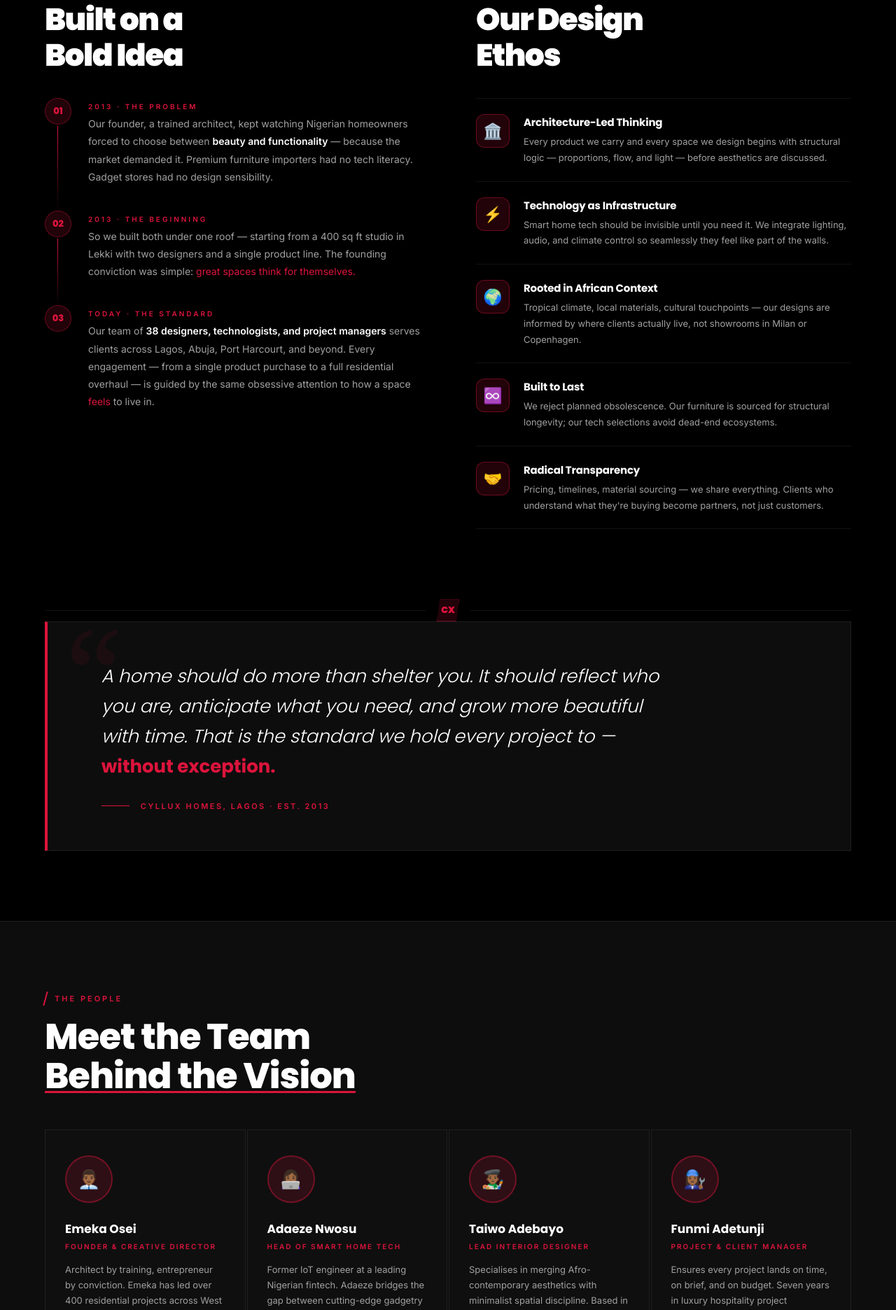
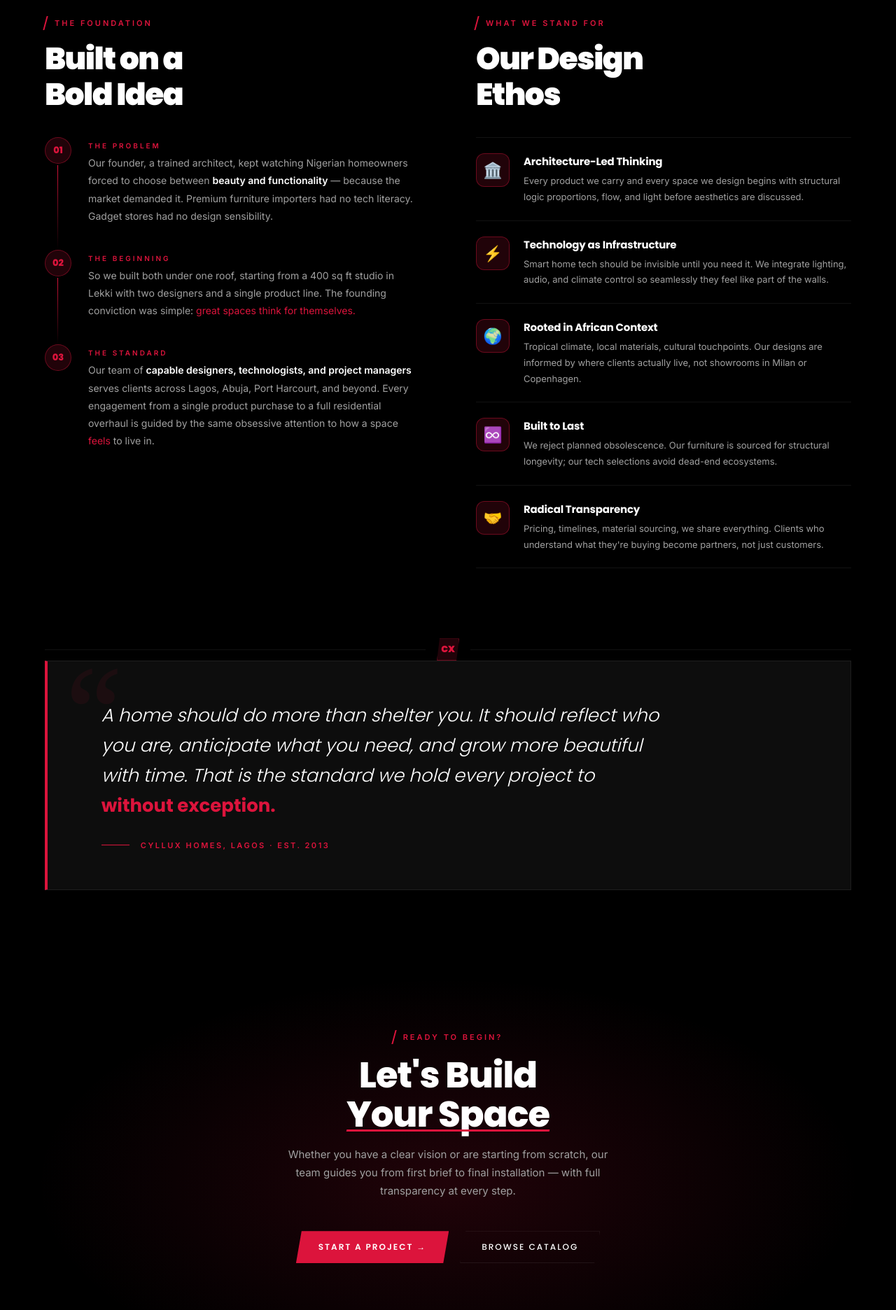
Before and after one commit to ivnabinconsult/frontend-project, a plain HTML site: page about.html in a window 1280 px wide. Shown: the part 928-2800 px from the top of the page at 70% size. Drawn offline with Linux system fonts and the light colour scheme; a script that the page names is missing.

Commit message:
Update founding year and various text elements

```diff
--- a/about.html
+++ b/about.html
@@ -485,7 +485,7 @@
         <div class="section-label">Our Story</div>
         <h1>We Design<br><span class="crimson-slash">Intelligent</span><br>Spaces.</h1>
         <p class="about-hero-lead">
-          Founded in Lagos in 2013, Cyllux Homes began with one conviction: that beautiful design and smart technology are not opposites — they are inseparable.
+          Founded in 2026, Cyllux Homes began with one conviction: that beautiful design and smart technology are not opposites, they are inseparable.
         </p>
       </div>
     </div>
@@ -497,15 +497,15 @@
         <span class="stat-label">Years in Business</span>
       </div>
       <div class="stat">
-        <span class="stat-number">1,400+</span>
+        <span class="stat-number">Ongoing</span>
         <span class="stat-label">Spaces Transformed</span>
       </div>
       <div class="stat">
-        <span class="stat-number">6</span>
+        <span class="stat-number">Available in</span>
         <span class="stat-label">Nigerian Cities</span>
       </div>
       <div class="stat">
-        <span class="stat-number">98%</span>
+        <span class="stat-number">Guaranteed</span>
         <span class="stat-label">Client Satisfaction</span>
       </div>
     </div>
@@ -522,7 +522,7 @@
           <div class="story-beat">
             <div class="beat-dot">01</div>
             <div class="beat-body">
-              <div class="beat-year">2013 · The Problem</div>
+              <div class="beat-year"> The Problem</div>
               <p class="beat-text">
                 Our founder, a trained architect, kept watching Nigerian homeowners forced to choose between <strong>beauty and functionality</strong> — because the market demanded it. Premium furniture importers had no tech literacy. Gadget stores had no design sensibility.
               </p>
@@ -532,9 +532,9 @@
           <div class="story-beat">
             <div class="beat-dot">02</div>
             <div class="beat-body">
-              <div class="beat-year">2013 · The Beginning</div>
+              <div class="beat-year">The Beginning</div>
               <p class="beat-text">
-                So we built both under one roof — starting from a 400 sq ft studio in Lekki with two designers and a single product line. The founding conviction was simple: <em>great spaces think for themselves.</em>
+                So we built both under one roof, starting from a 400 sq ft studio in Lekki with two designers and a single product line. The founding conviction was simple: <em>great spaces think for themselves.</em>
               </p>
             </div>
           </div>
@@ -542,9 +542,9 @@
           <div class="story-beat">
             <div class="beat-dot">03</div>
             <div class="beat-body">
-              <div class="beat-year">Today · The Standard</div>
+              <div class="beat-year">The Standard</div>
               <p class="beat-text">
-                Our team of <strong>38 designers, technologists, and project managers</strong> serves clients across Lagos, Abuja, Port Harcourt, and beyond. Every engagement — from a single product purchase to a full residential overhaul — is guided by the same obsessive attention to how a space <em>feels</em> to live in.
+                Our team of <strong> capable designers, technologists, and project managers</strong> serves clients across Lagos, Abuja, Port Harcourt, and beyond. Every engagement from a single product purchase to a full residential overhaul is guided by the same obsessive attention to how a space <em>feels</em> to live in.
               </p>
             </div>
           </div>
@@ -562,7 +562,7 @@
             <div class="ethos-icon">🏛️</div>
             <div class="ethos-text">
               <h3>Architecture-Led Thinking</h3>
-              <p>Every product we carry and every space we design begins with structural logic — proportions, flow, and light — before aesthetics are discussed.</p>
+              <p>Every product we carry and every space we design begins with structural logic proportions, flow, and light before aesthetics are discussed.</p>
             </div>
           </div>
 
@@ -578,7 +578,7 @@
             <div class="ethos-icon">🌍</div>
             <div class="ethos-text">
               <h3>Rooted in African Context</h3>
-              <p>Tropical climate, local materials, cultural touchpoints — our designs are informed by where clients actually live, not showrooms in Milan or Copenhagen.</p>
+              <p>Tropical climate, local materials, cultural touchpoints. Our designs are informed by where clients actually live, not showrooms in Milan or Copenhagen.</p>
             </div>
           </div>
 
@@ -594,7 +594,7 @@
             <div class="ethos-icon">🤝</div>
             <div class="ethos-text">
               <h3>Radical Transparency</h3>
-              <p>Pricing, timelines, material sourcing — we share everything. Clients who understand what they're buying become partners, not just customers.</p>
+              <p>Pricing, timelines, material sourcing, we share everything. Clients who understand what they're buying become partners, not just customers.</p>
             </div>
           </div>
 
@@ -610,50 +610,12 @@
     <div class="about-quote-section">
       <div class="about-quote-inner">
         <blockquote>
-          A home should do more than shelter you. It should reflect who you are, anticipate what you need, and grow more beautiful with time. That is the standard we hold every project to — <strong>without exception.</strong>
+          A home should do more than shelter you. It should reflect who you are, anticipate what you need, and grow more beautiful with time. That is the standard we hold every project to <strong>without exception.</strong>
         </blockquote>
         <div class="quote-sig">
           <div class="quote-sig-line"></div>
           <div class="quote-sig-text">Cyllux Homes, Lagos · Est. 2013</div>
         </div>
-      </div>
-    </div>
-
-    <!-- ══ TEAM ═══════════════════════════════════════════ -->
-    <div class="team-section">
-      <div class="section-label">The People</div>
-      <h2 class="section-title">Meet the Team<br><span class="crimson-slash">Behind the Vision</span></h2>
-
-      <div class="team-grid">
-
-        <div class="team-card">
-          <div class="team-avatar">👨🏾‍💼</div>
-          <div class="team-name">Emeka Osei</div>
-          <div class="team-role">Founder &amp; Creative Director</div>
-          <p class="team-bio">Architect by training, entrepreneur by conviction. Emeka has led over 400 residential projects across West Africa and continues to set the creative direction for every Cyllux engagement.</p>
-        </div>
-
-        <div class="team-card">
-          <div class="team-avatar">👩🏾‍💻</div>
-          <div class="team-name">Adaeze Nwosu</div>
-          <div class="team-role">Head of Smart Home Tech</div>
-          <p class="team-bio">Former IoT engineer at a leading Nigerian fintech. Adaeze bridges the gap between cutting-edge gadgetry and the everyday usability that real homes demand.</p>
-        </div>
-
-        <div class="team-card">
-          <div class="team-avatar">👨🏾‍🎨</div>
-          <div class="team-name">Taiwo Adebayo</div>
-          <div class="team-role">Lead Interior Designer</div>
-          <p class="team-bio">Specialises in merging Afro-contemporary aesthetics with minimalist spatial discipline. Based in Abuja, Taiwo leads our growing northern Nigeria practice.</p>
-        </div>
-
-        <div class="team-card">
-          <div class="team-avatar">👩🏾‍🔧</div>
-          <div class="team-name">Funmi Adetunji</div>
-          <div class="team-role">Project &amp; Client Manager</div>
-          <p class="team-bio">Ensures every project lands on time, on brief, and on budget. Seven years in luxury hospitality project management make her the client's most trusted point of contact.</p>
-        </div>
-
       </div>
     </div>
 
```
